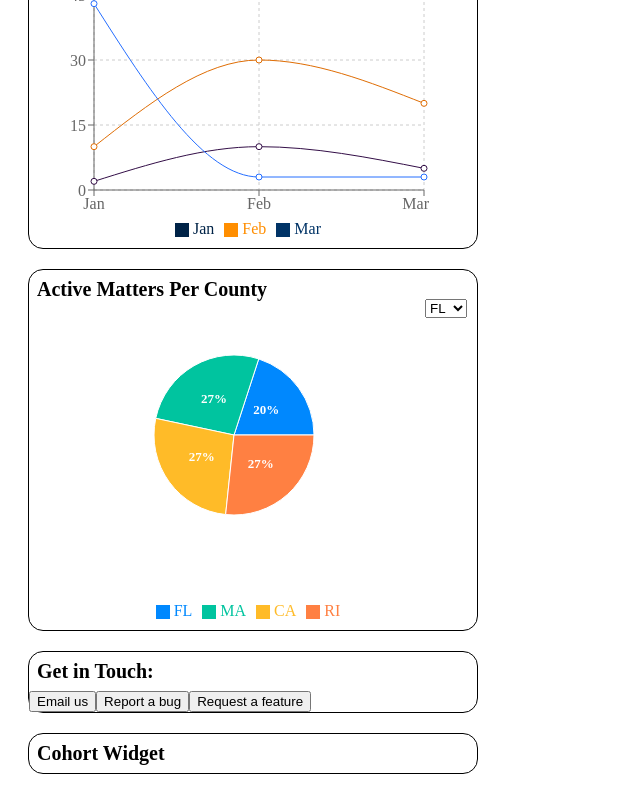
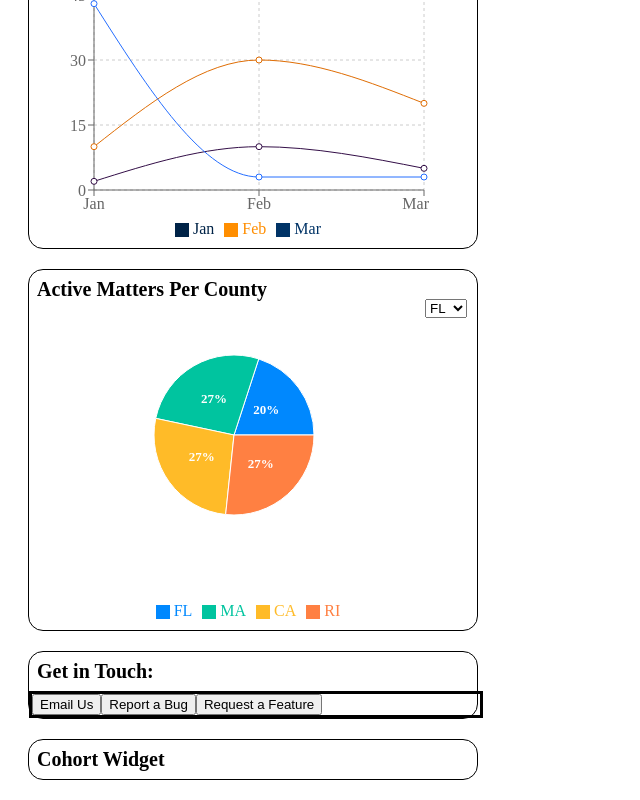
Before and after one commit to VittiniN/Widgets, a React (Create React App) app: page / in a window 1280 px wide. Shown: the part 1053-1853 px from the top of the page, without its empty margins (0-640 px from the left). Built offline with nearby package versions, Linux system fonts and the light colour scheme.

Commit message:
added a function to map over the buttons and display inside the widget, added props to make the buttons more reusable

```diff
--- a/src/Components/Buttons/SSPBWidgetCTA.tsx
+++ b/src/Components/Buttons/SSPBWidgetCTA.tsx
@@ -1,26 +1,26 @@
-import React from "react";
-import { Button } from "react-bootstrap";
-
-
-
-const SSPBWidgetCTA = () => {
-    return (
-        <>
-<Button variant="primary" size="lg">
-    Email us
-</Button>
-<Button variant="secondary" size="lg">
-    Report a bug
-</Button>
-<Button variant="secondary" size="lg">
-    Request a feature
-</Button>
-</>
-  );
-
-    }
+import React from 'react';
+import Button from 'react-bootstrap/Button';
 
 
 
 
+interface SSPBWIdgetCTAProps {
+    buttonData: { variant: string; label: string }[];
+    variant?: string;
+    label?: string;
+    }
+
+
+const SSPBWidgetCTA: React.FC<SSPBWIdgetCTAProps> = ({ buttonData, variant,label}) => {
+  return (
+    <div className="SSPBWidgetCTA">
+      {buttonData.map((button, index) => (
+        <Button key={index} variant={button.variant} size="lg">
+          {button.label}
+        </Button>
+      ))}
+    </div>
+  );
+};
+
 export default SSPBWidgetCTA;
--- a/src/Components/SSPBWidgetCard/SSPBWidgetCard.css
+++ b/src/Components/SSPBWidgetCard/SSPBWidgetCard.css
@@ -33,3 +33,9 @@
    bottom: 10px;
    padding-right: 10px;
 }
+
+.SSPBWidgetCTA{
+    width: 100%;
+    border: solid;
+
+}
--- a/src/index.tsx
+++ b/src/index.tsx
@@ -260,7 +260,28 @@ root.render(
   <div slot="selectMenu">
     </div>
     <div slot="body">
-      <SSPBWidgetCTA />
+    <SSPBWidgetCTA
+  buttonData={[
+    {
+      variant: "primary",
+      label: "Email Us",
+
+    },
+    {
+      variant: "secondary",
+      label: "Report a Bug"
+    },
+
+    {
+      variant: "secondary",
+      label: "Request a Feature"
+    }
+
+
+  ]}
+
+/>
+
       </div>
       <div slot="footer">
         </div>
```
